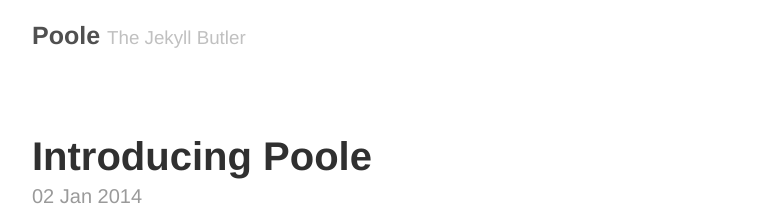
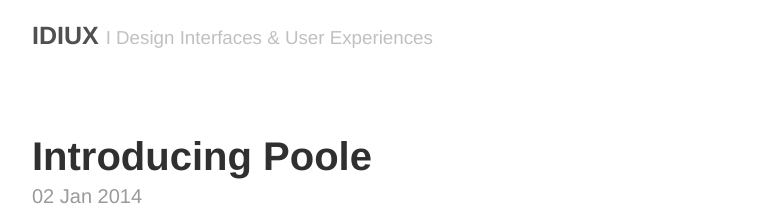
Before and after one commit to IDIUX/idiux.github.io, a Jekyll site: the page built from index.html, in a window 1280 px wide. Shown: the top 215 px of the page, without its empty margins (248-1031 px from the left). Built offline with Jekyll 4.4.1, drawn with Linux system fonts in a browser that asks for light colours; Markdown is read by kramdown in place of the engine named in the settings; the list of posts is cut into pages by our own code.

Commit message:
Customise theme config blog details

```diff
--- a/_config.yml
+++ b/_config.yml
@@ -6,17 +6,17 @@
 permalink:        pretty
 
 # Setup
-title:            Poole
-tagline:          The Jekyll Butler
-url:              http://getpoole.com
+title:            IDIUX
+tagline:          I Design Interfaces &amp; User Experiences
+url:              http://idiux.com
 paginate:         1
 baseurl:          /
 author:
-  name:           Mark Otto
-  url:            https://twitter.com/mdo
-  email:          markdotto@gmail.com
+  name:           Iain Dowling
+  url:            https://twitter.com/idiux
+#  email:          @gmail.com
 
 # Custom vars
 version:          1.0.0
 github:
-  repo:           https://github.com/poole/poole
+  repo:           https://idiux.github.io
```
